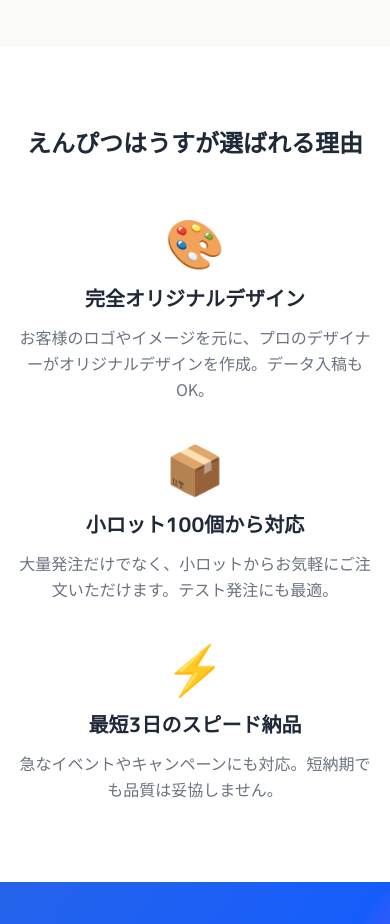
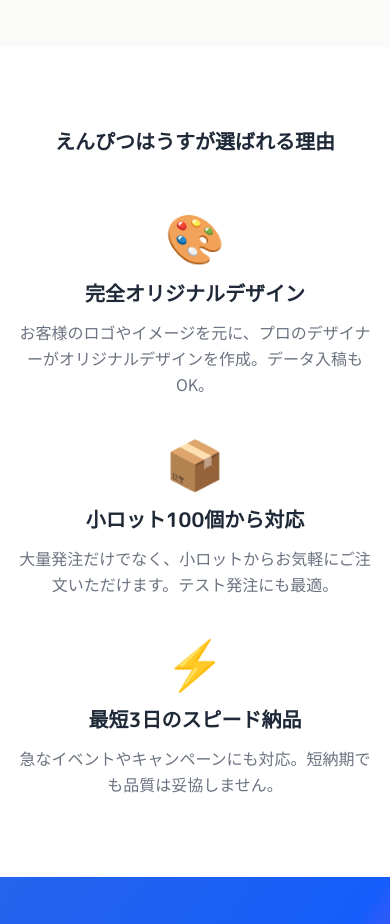
Before and after one commit to AB-elll/enpitsu-hausu, a Next.js app: page /enpitsu-hausu/ in a window 390 px wide. Shown: the part 3360-4284 px from the top of the page. Built offline with nearby package versions, Linux system fonts and the light colour scheme.

Commit message:
fix: 見出しtext-xl+nowrapで改行完全防止

```diff
--- a/src/app/page.tsx
+++ b/src/app/page.tsx
@@ -54,7 +54,7 @@ export default function HomePage() {
       <section className="py-20 sm:py-24 bg-white">
         <div className="max-w-7xl mx-auto px-4 sm:px-6 lg:px-8">
           <div className="text-center mb-14">
-            <h2 className="text-2xl sm:text-4xl font-bold text-text mb-4">えんぴつはうすが選ばれる理由</h2>
+            <h2 className="text-xl sm:text-4xl font-bold text-text mb-4 whitespace-nowrap">えんぴつはうすが選ばれる理由</h2>
           </div>
 
           <div className="grid grid-cols-1 md:grid-cols-3 gap-10">
```
Also changed, not shown: 1 other file (tests, documents, lock files or other folders).
